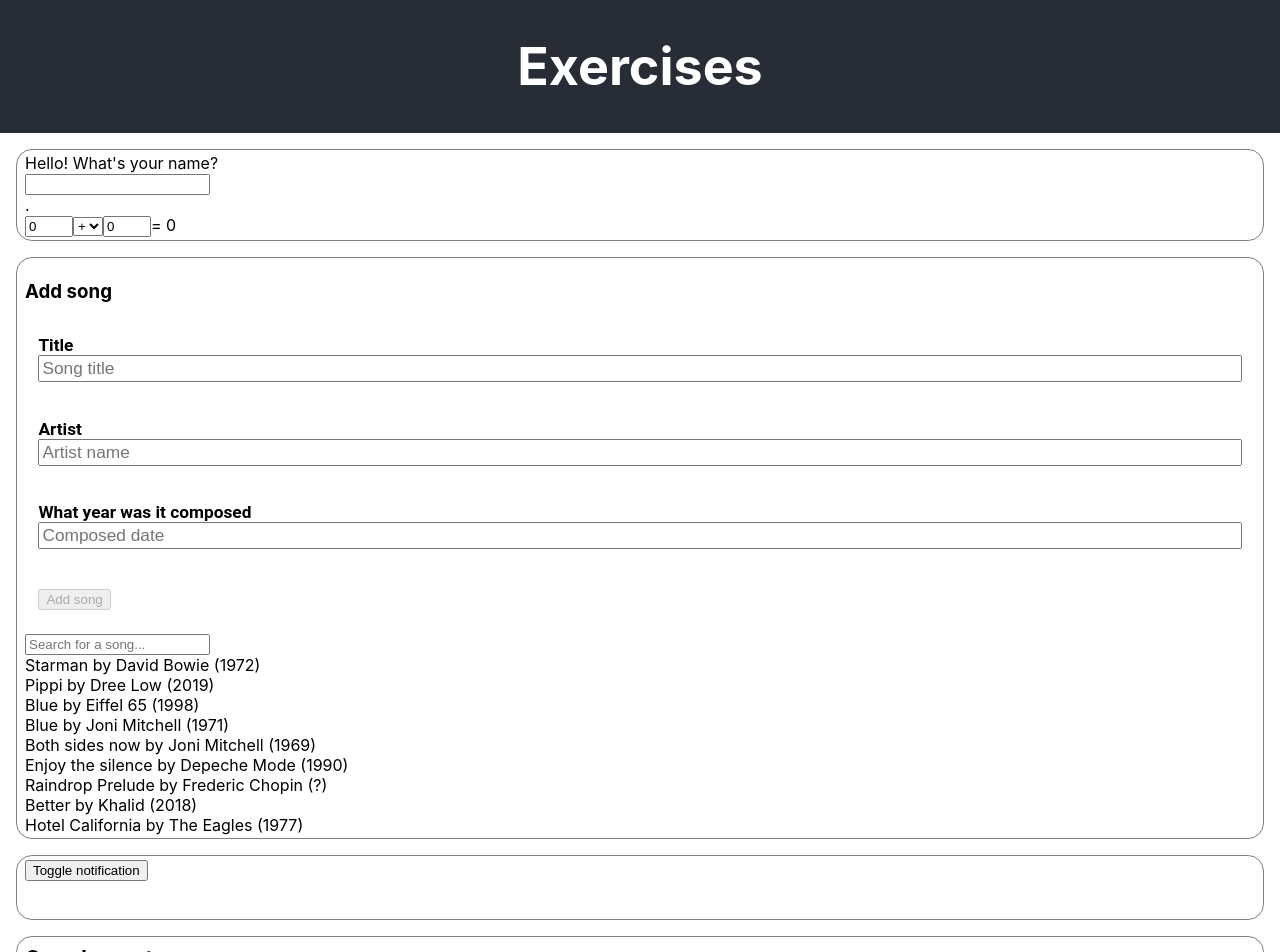
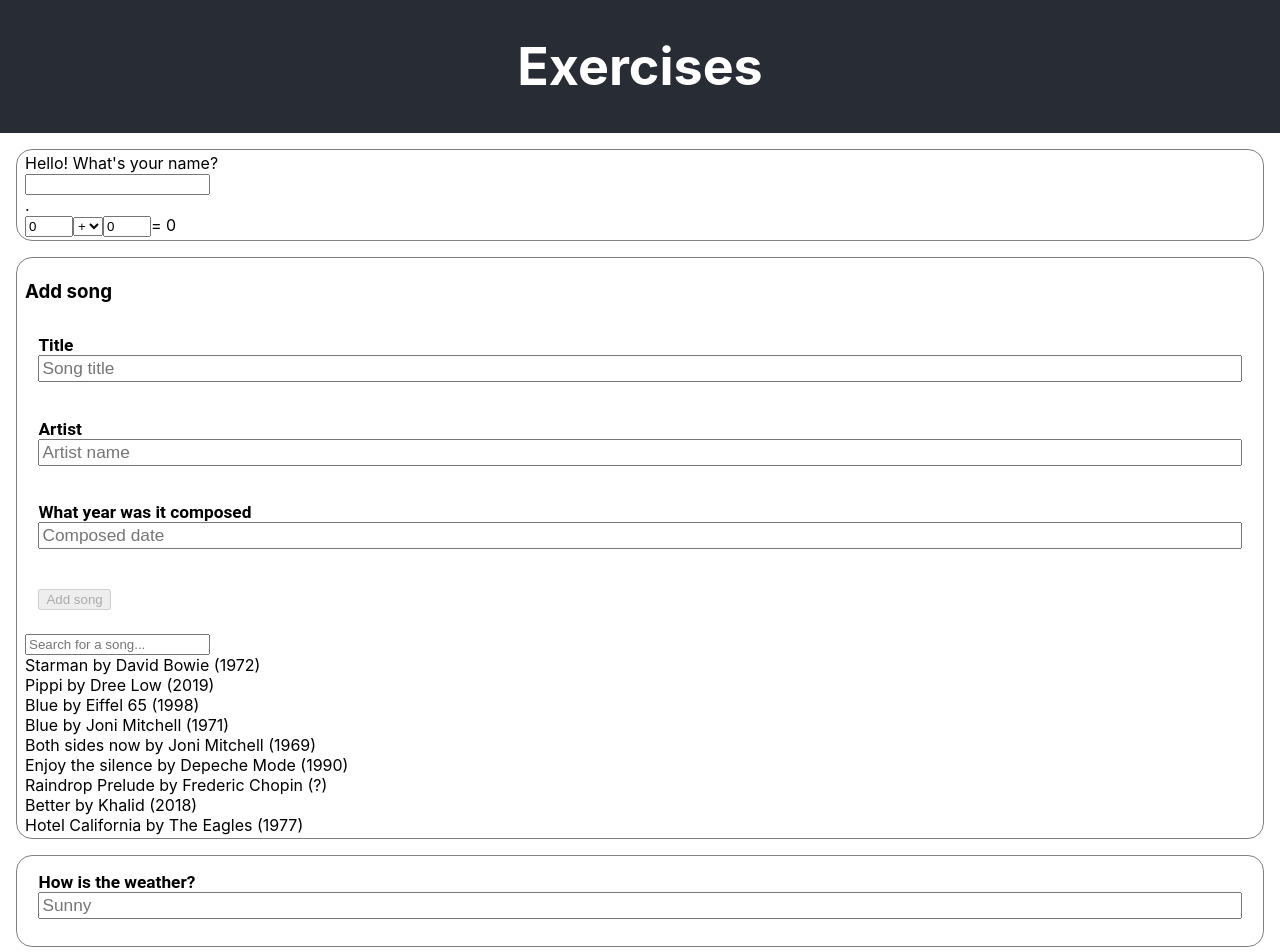
Before and after one commit to FE19-iths/exercises, a React (Create React App) app: page / in a window 1280 px wide. Shown: the top 952 px of the page. Built offline with nearby package versions, Linux system fonts and the light colour scheme; the HTML template or start-up script is replaced by a standard one.

Commit message:
Övning 5, dag 6

```diff
--- a/src/App.js
+++ b/src/App.js
@@ -8,6 +8,7 @@ import HelloWorld from './components/dag6/HelloWorld';
 import Calculator from './components/dag6/Calculator';
 import SongForm from './components/dag6/SongForm';
 import SongList from './components/dag6/SongList';
+import Input from './components/dag6/Input';
 
 
 function App() {
@@ -15,6 +16,7 @@ function App() {
     const [index2, setIndex2] = useState(0);
     const [selectedTag, setSelectedTag] = useState(0);
     const [songList, setSongList] = useState([]);
+    const [weather, setWeather] = useState('');
 
     useEffect(() => {
         // A more realistic app would fetch the data from an API
@@ -47,6 +49,12 @@ function App() {
                 <SongForm addSong={addSong} />
                 <SongList songs={songList} />
             </section>
+            <section>
+                <Input value={weather} label="How is the weather?"
+                    placeholder="Sunny"
+                    doValidate={validateWeather}
+                    handleChange={e => setWeather(e.target.value)} />
+            </section>
 
             <section> <Notify content="Example notification" /> </section>
             <section> <Grandparent /> </section>
@@ -76,6 +84,13 @@ function App() {
     );
 }
 
+function validateWeather(value) {
+    if( value !== '' ) {
+        return ['valid', ''];
+    } else {
+        return ['invalid', 'Please tell me about the weather']
+    }
+}
 function getDefaultSongs() {
     return [
         { title: 'Starman', artist: 'David Bowie', date: '1972' },
--- /dev/null
+++ b/src/components/dag6/Input.jsx
@@ -0,0 +1,28 @@
+import React, { useState } from 'react';
+
+const Input = ({ value, label, placeholder, doValidate, handleChange }) => {
+    // const [value, setValue] = useState('');
+    const [touched, setTouched] = useState(false);
+
+    let [className, errorMessage] = touched ? doValidate(value) : ['', ''];
+    return (
+        <div className="form-group">
+            <label> {label} </label>
+            <input type="text" placeholder={placeholder}
+                onChange={handleChange}
+                onBlur={() => setTouched(true)}
+                className={className} />
+            <div className="error">{errorMessage}</div>
+        </div>
+    )
+};
+
+export default Input;
+
+/*
+<MyInput
+label={"Exempel"}
+    placeholder={"Exempel"}
+doValidate={validateNotEmpty}
+handleChange={null} />
+*/
```
